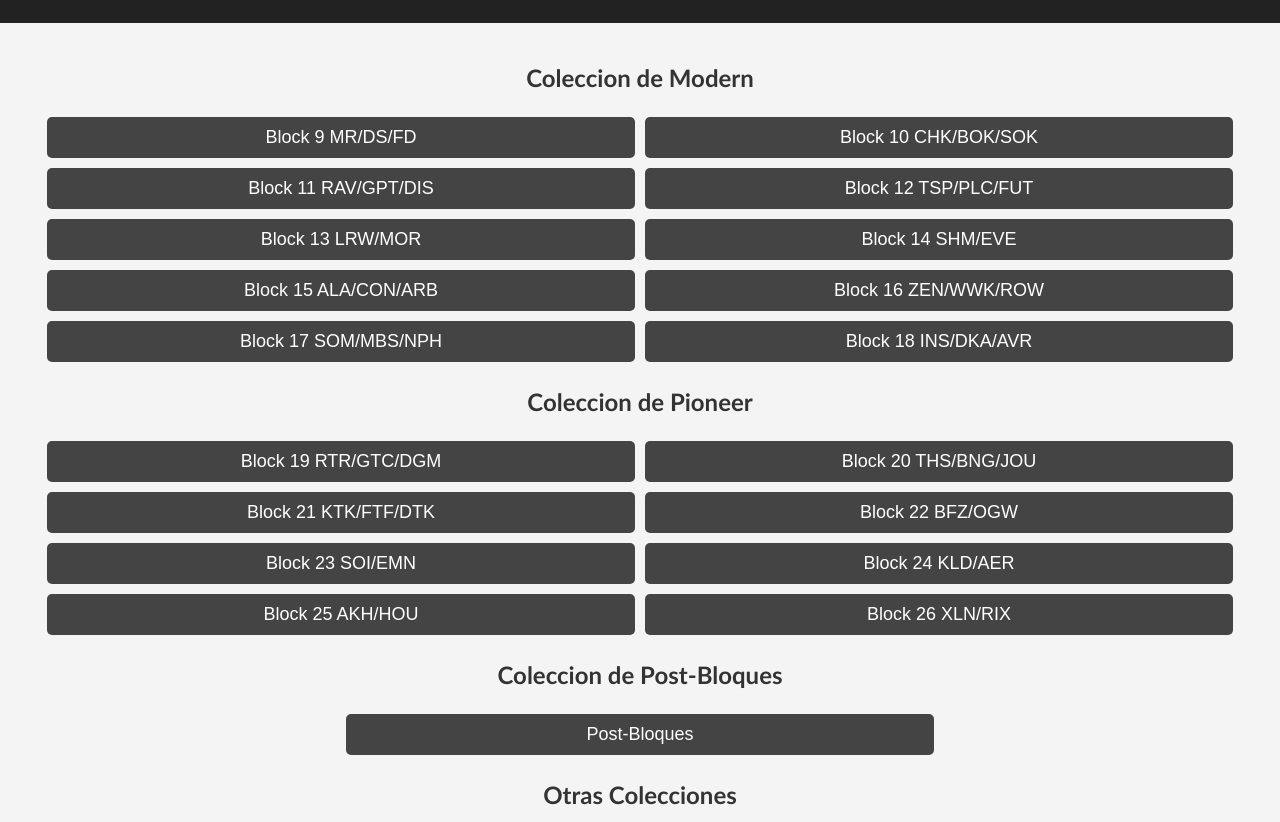
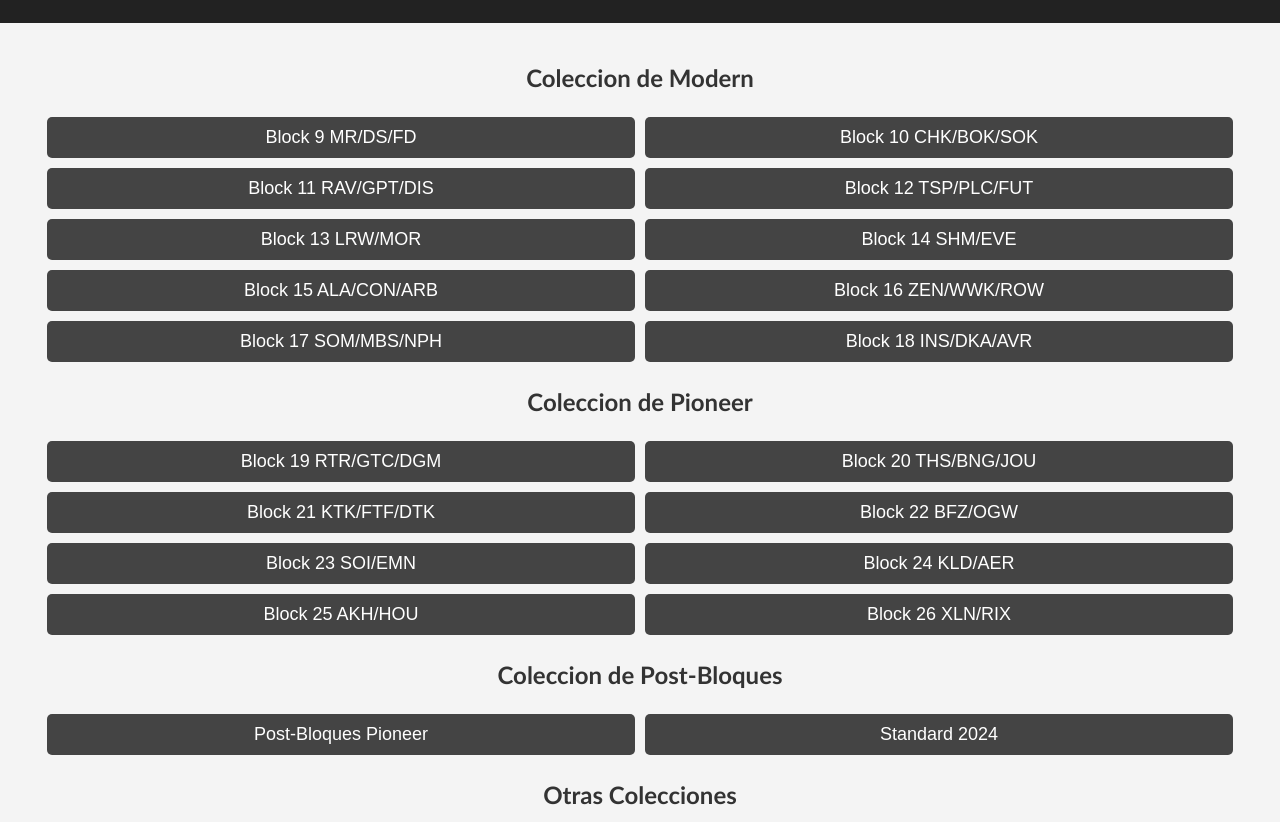
Before and after one commit to Mg88x/ColeccionMGx, a plain HTML site: page index.html in a window 1280 px wide. Shown: the part 130-952 px from the top of the page. Drawn offline with Linux system fonts and the light colour scheme.

Commit message:
Update index.html

```diff
--- a/index.html
+++ b/index.html
@@ -102,7 +102,8 @@
 
         <h3>Coleccion de Post-Bloques</h3>
         <div class="collection">
-            <a href="https://manabox.app/decks/Y6bGJSC8TJ6EUneqzxnrAQ" class="collection-link">Post-Bloques</a>
+            <a href="https://manabox.app/decks/WDIQqDGIRwK8ND6_Hzydzw" class="collection-link">Post-Bloques Pioneer</a>
+            <a href="https://manabox.app/decks/Y6bGJSC8TJ6EUneqzxnrAQ" class="collection-link">Standard 2024</a>
         </div>
 
         <h3>Otras Colecciones</h3>
```
